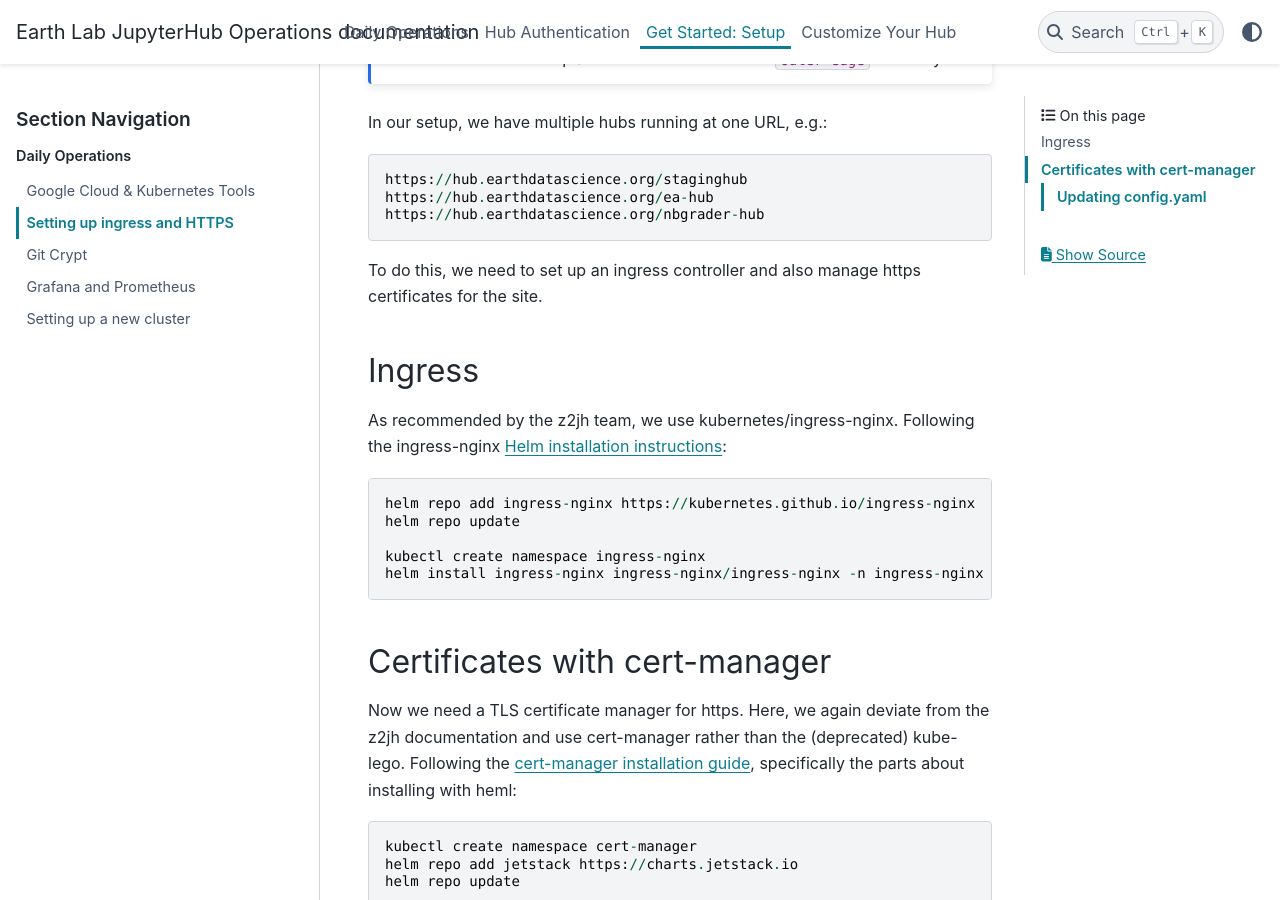
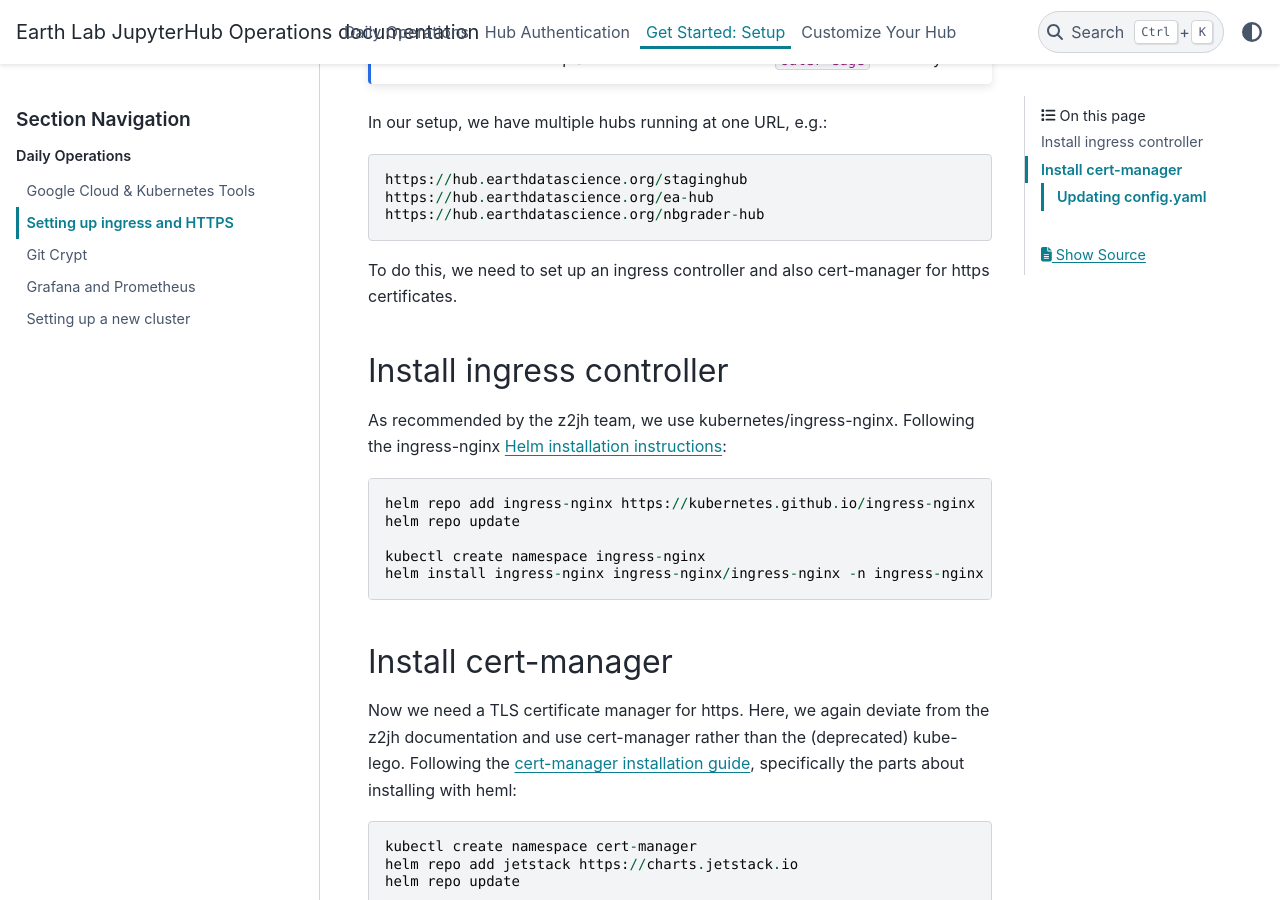
Before and after one commit to earthlab/hub-ops, a Sphinx documentation site: the page built from docs/source/setup/ingress-and-https.rst, in a window 1280 px wide and 900 px high, scrolled down 218 px. Built offline with Sphinx 7.4.7 and the PyData theme 0.15.4, drawn with Linux system fonts in a browser that asks for light colours; some of the changed text lies outside the part shown.

Commit message:
updating ingress docs

```diff
--- a/docs/source/setup/ingress-and-https.rst
+++ b/docs/source/setup/ingress-and-https.rst
@@ -11,10 +11,10 @@
   https://hub.earthdatascience.org/ea-hub
   https://hub.earthdatascience.org/nbgrader-hub
 
-To do this, we need to set up an ingress controller and also manage https certificates for the site.
+To do this, we need to set up an ingress controller and also cert-manager for https certificates.
 
-Ingress
--------
+Install ingress controller
+--------------------------
 
 As recommended by the z2jh team, we use kubernetes/ingress-nginx. Following the ingress-nginx `Helm installation instructions <https://kubernetes.github.io/ingress-nginx/deploy/#using-helm>`_::
 
@@ -24,8 +24,9 @@
     kubectl create namespace ingress-nginx
     helm install ingress-nginx ingress-nginx/ingress-nginx -n ingress-nginx
 
-Certificates with cert-manager
-------------------------------
+
+Install cert-manager
+--------------------
 
 Now we need a TLS certificate manager for https. Here, we again deviate from the z2jh documentation and use cert-manager rather than the (deprecated) kube-lego. Following the `cert-manager installation guide <https://cert-manager.io/docs/installation/kubernetes/>`_, specifically the parts about installing with heml::
 
@@ -76,6 +79,7 @@
       - hub.earthdatascience.org
     annotations:
       kubernetes.io/ingress.class: nginx
+      nginx.ingress.kubernetes.io/proxy-body-size: 64m
       cert-manager.io/cluster-issuer: "letsencrypt-prod"
     tls:
       - secretName: cert-manager-tls
```
Also changed, not shown: other parts of docs/source/setup/ingress-and-https.rst (+2 -0 lines).
